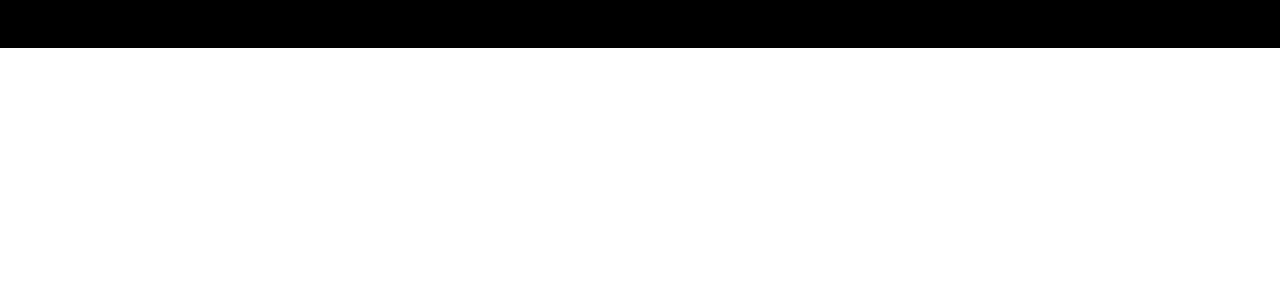
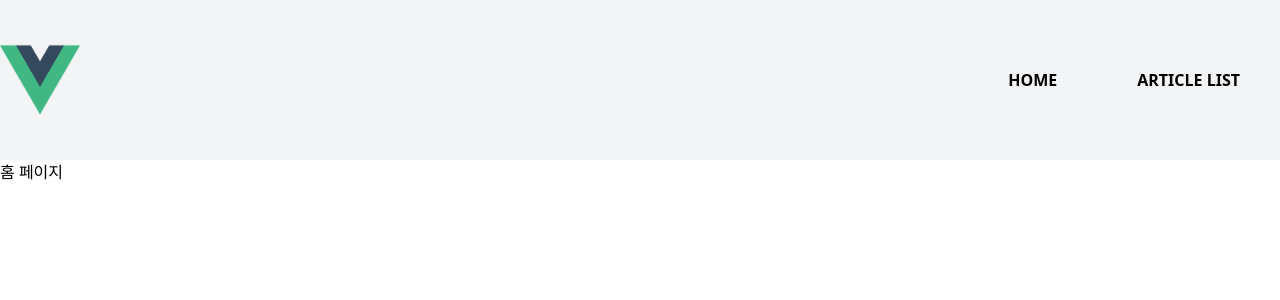
Before and after one commit to Dong1414/vue3-exam, a Vue app: page / in a window 1280 px wide. Shown: the top 300 px of the page. Built offline with nearby package versions, Linux system fonts and the light colour scheme.

Commit message:
titlebar 컴포넌트

```diff
--- a/package.json
+++ b/package.json
@@ -7,7 +7,8 @@
     "serve": "vite preview"
   },
   "dependencies": {
-    "vue": "^3.0.5"
+    "vue": "^3.0.5",
+    "vue-router": "^4.0.4"
   },
   "devDependencies": {
     "@vitejs/plugin-vue": "^1.1.4",
--- a/src/App.vue
+++ b/src/App.vue
@@ -1,7 +1,31 @@
 <template>
-  <div class="bg-black">
-    Lorem ipsum dolor sit amet consectetur adipisicing elit. Aliquam eaque nesciunt quis ex corporis sit veniam, dicta veritatis aperiam delectus, a corrupti porro, neque soluta consequatur! Nemo tempora fugit quibusdam.
-  </div>
+  <header class="header-bar h-40 bg-gray-100">
+    <div class="container mx-auto flex h-full">
+      <router-link to="/" class="h-full flex items-center">
+        <img class="block w-20" src="./assets/logo.png" alt="">
+      </router-link>
+
+      <div class="flex-grow"></div>
+
+      <nav class="header-bar__menu-box-1">
+        <ul class="flex h-full">
+          <li>
+            <router-link to="/" class="h-full flex items-center font-bold px-10 hover:bg-black hover:text-white">
+              HOME
+            </router-link>
+          </li>
+          <li>
+            <router-link to="/article/list" class="h-full flex items-center font-bold px-10 hover:bg-black hover:text-white">
+              ARTICLE LIST
+            </router-link>
+          </li>
+        </ul>
+      </nav>
+    </div>
+  </header>
+  <main>
+    <router-view></router-view>
+  </main>
 </template>
 
 <script lang="ts">
@@ -14,7 +38,7 @@
 })
 </script>
 
-<style>
+<style scoped>
 html, body{
   margin:0;
 }
--- /dev/null
+++ b/src/components/TitleBar.vue
@@ -0,0 +1,26 @@
+<template>
+ <section class="title-bar">
+     <h1 class="container mx-auto">
+        {{ title }}
+     </h1>
+
+ </section>
+</template>
+
+<script lang="ts">
+import { defineComponent } from 'vue'
+
+export default defineComponent({
+    props: {
+        title: {
+            type: String,
+            required: true
+        }
+    },
+  name: 'TitleBar',
+})
+</script>
+
+<style scoped>
+
+</style>
--- /dev/null
+++ b/src/pages/ArticleListPage.vue
@@ -0,0 +1,18 @@
+<template>
+ <TitleBar title="게시물 리스트 페이지"/>
+</template>
+
+<script lang="ts">
+import { defineComponent } from 'vue'
+import TitleBar from '../components/TitleBar.vue'
+export default defineComponent({
+  name: 'ArticleListPage',
+  components: {
+      TitleBar
+  }
+})
+</script>
+
+<style scoped>
+
+</style>
--- /dev/null
+++ b/src/pages/HomeMainPage.vue
@@ -0,0 +1,18 @@
+<template>
+    <TitleBar title="홈 페이지"/>
+</template>
+
+<script lang="ts">
+import { defineComponent } from 'vue'
+import TitleBar from '../components/TitleBar.vue'
+export default defineComponent({
+  name: 'HomeMainPage',
+  components: {
+      TitleBar
+  }
+})
+</script>
+
+<style scoped>
+
+</style>
```
Also changed, not shown: src/main.ts (+15 -1 lines), 1 other file (tests, documents, lock files or other folders).
